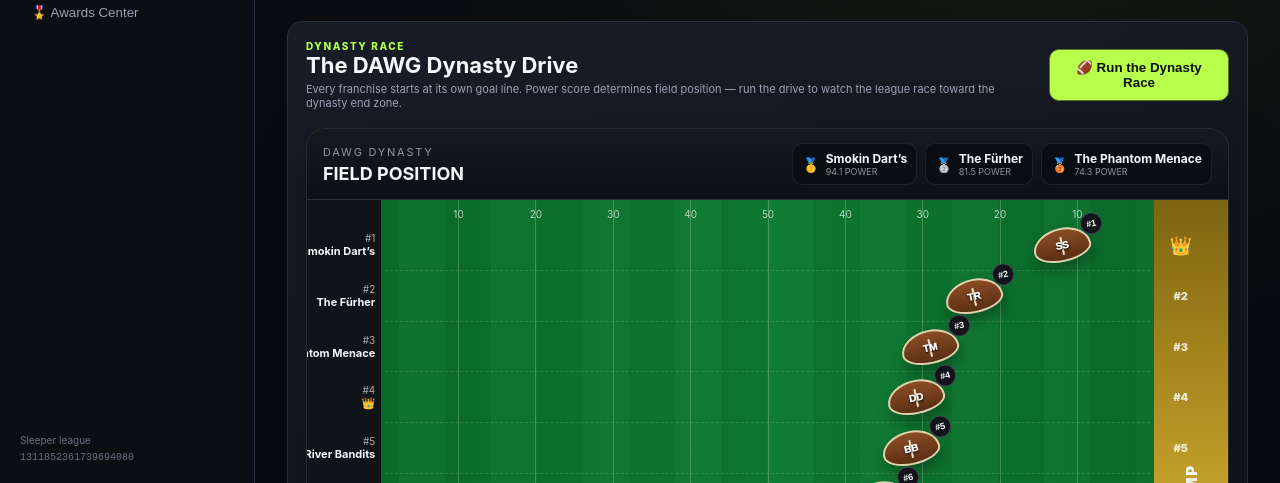
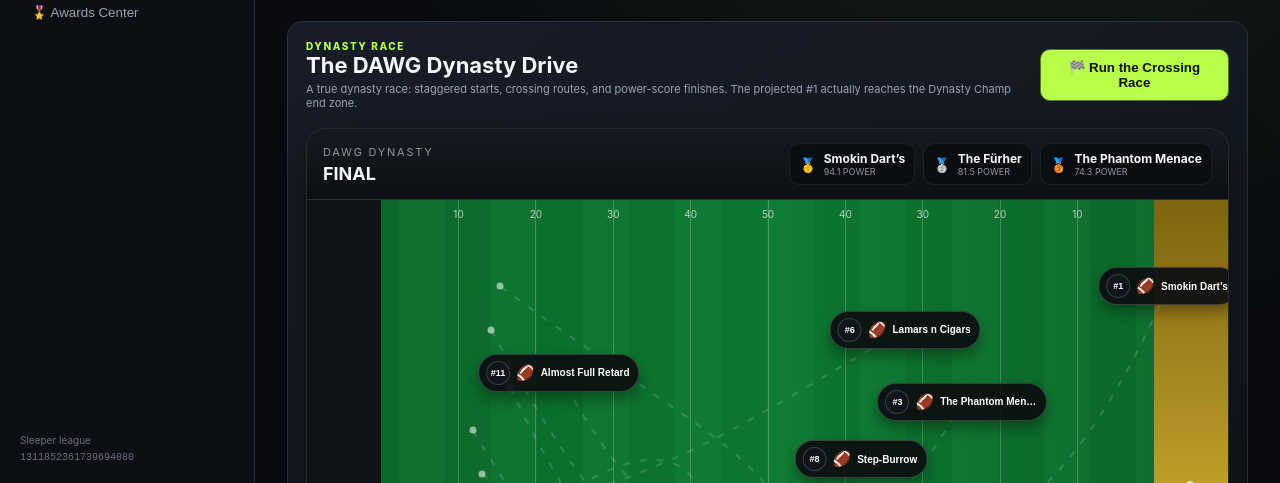
Before and after one commit to caraffi-ai/caraffi-ai.github.io, a plain HTML site: page dawg-dynasty/index.html in a window 1280 px wide. Shown: the part 313-796 px from the top of the page. Drawn offline with Linux system fonts and the light colour scheme.

Commit message:
Deploy Dynasty Drive v6 crossing race

```diff
--- a/dawg-dynasty/index.html
+++ b/dawg-dynasty/index.html
@@ -7,7 +7,7 @@
   <title>DAWG DYNASTY</title>
   <link rel="stylesheet" href="./styles.css?v=4">
   <link rel="stylesheet" href="./v4.css?v=4">
-  <link rel="stylesheet" href="./dynasty-v5.css">
+  <link rel="stylesheet" href="./dynasty-v6.css">
 </head>
 <body>
 <div class="shell">
@@ -34,6 +34,6 @@
 </div>
 <div class="modal" id="modal"><div class="backdrop" data-close></div><div class="modalbox"><button class="close" data-close>×</button><div id="modalBody"></div></div></div>
 <script src="./app.js?v=4"></script>
-<script src="./dynasty-v5.js"></script>
+<script src="./dynasty-v6.js"></script>
 </body>
 </html>
```
